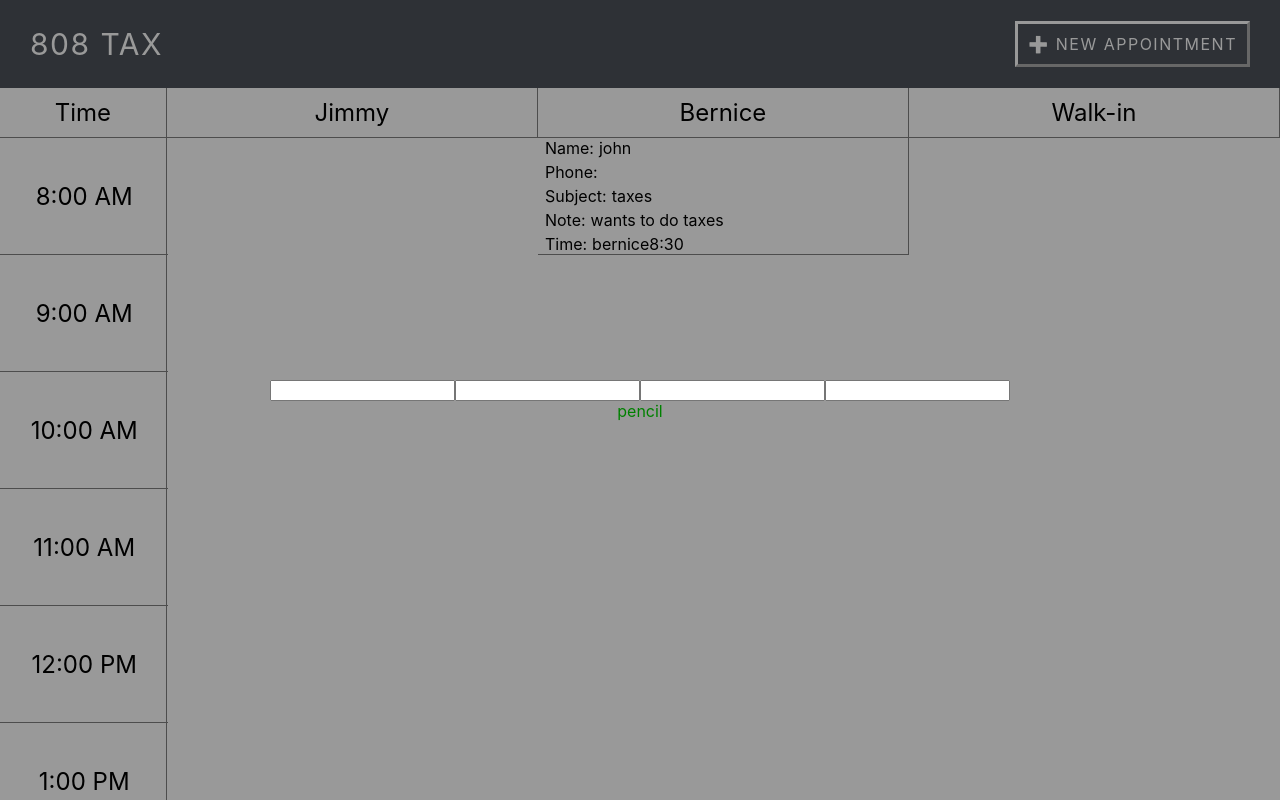
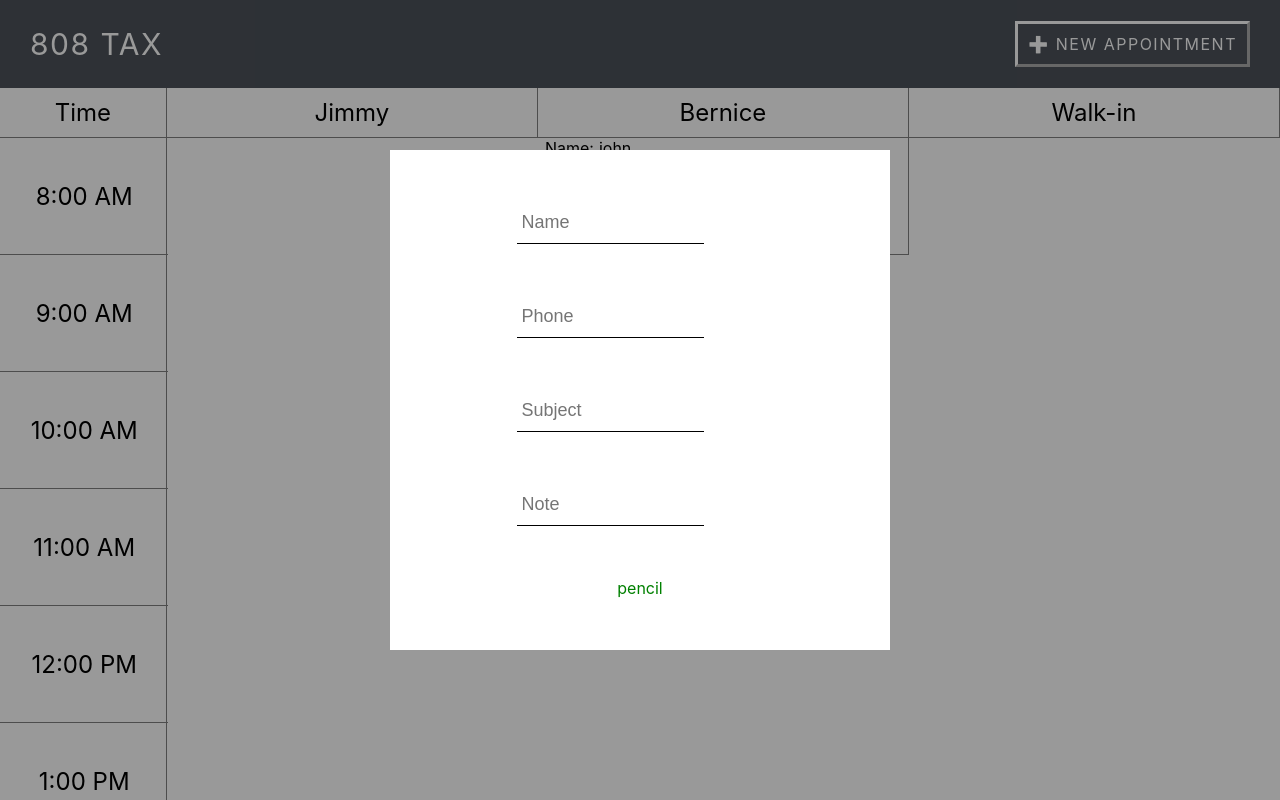
Before and after one commit to IsaiahHarris/808-Tax-Scheduling, a React (Create React App) app: page / in a window 1280 px wide. Both pictures are taken after a click on the element 722 px from the left and 196 px from the top of the page. Shown: the top 800 px of the page. Built offline with nearby package versions, Linux system fonts and the light colour scheme; no server answers.

Commit message:
fix weird 16 error

```diff
--- a/src/AppEdit/AppEdit.scss
+++ b/src/AppEdit/AppEdit.scss
@@ -0,0 +1,42 @@
+.item-edit-container {
+  height: 100%;
+  width: 100%;
+  display: flex;
+  flex-direction: column;
+  justify-content: center;
+  align-items: center;
+  .item-edit-form {
+    display: flex;
+    flex-direction: column;
+    justify-content: space-evenly;
+    align-items: center;
+    height: 100%;
+    width: 100%;
+    .input {
+      font-size: 22px;
+      input {
+        background: none;
+
+        font-size: 18px;
+        padding: 10px 10px 10px 5px;
+        display: block;
+        width: 70%;
+        border: none;
+        border-radius: 0;
+        border-bottom: 1px solid black;
+        &:focus {
+          outline: none;
+        }
+        &:focus ~ label,
+        &:valid ~ label {
+          top: -14px;
+          font-size: 12px;
+          color: blue;
+        }
+        &:focus ~ .bar:before {
+          width: 100%;
+        }
+      }
+    }
+  }
+}
--- a/src/AppEdit/index.js
+++ b/src/AppEdit/index.js
@@ -41,37 +41,58 @@ class AppEdit extends Component {
       <div className="item-edit-container">
         {true && (
           <div className="item-edit-form">
+            <div className="input">
+              {/* <div className="label">Name:</div> */}
               <input
                 type="text"
                 name="nameInput"
                 id="name"
                 value={this.state.nameInput}
                 onChange={this.handleInputChange('nameInput')}
+                placeholder="Name"
+                autoComplete="off"
               />
+            </div>
+            <div className="input">
+              {/* <div className="label">Phone:</div> */}
               <input
                 type="text"
                 name="phoneInput"
                 id="phone"
                 value={this.state.phoneInput}
                 onChange={this.handleInputChange('phoneInput')}
+                placeholder="Phone"
+                autoComplete="off"
               />
+            </div>
+            <div className="input">
+              {/* <div className="label">Subject:</div> */}
               <input
                 type="text"
                 name="subjectInput"
                 id="subject"
                 value={this.state.subjectInput}
                 onChange={this.handleInputChange('subjectInput')}
+                placeholder="Subject"
+                autoComplete="off"
               />
+            </div>
+            <div className="input">
+              {/* <div className="label">Note:</div> */}
               <input
                 type="text"
                 name="noteInput"
                 id="note"
                 value={this.state.noteInput}
                 onChange={this.handleInputChange('noteInput')}
+                placeholder="Note"
+                autoComplete="off"
               />
+            </div>
             <div className="edit-app-button">
               <div
                 onClick={() => {
+                  console.log(this.props.appId);
                   this.editApp(this.props.appId);
                 }}
                 className="button"
--- a/src/Appointment/Appointment.scss
+++ b/src/Appointment/Appointment.scss
@@ -5,9 +5,6 @@
   display: flex;
   justify-content: center;
   align-items: center;
-  .modal {
-    z-index: 10;
-  }
 
   .appointment {
     width: 100%;
@@ -45,6 +42,12 @@
     background-color: rgba(0, 0, 0, 0.4);
     .modal-content {
       color: green;
+      background-color: white;
+      display: flex;
+      justify-content: center;
+      align-items: center;
+      height: 500px;
+      width: 500px;
     }
   }
 }
--- a/src/Appointment/index.js
+++ b/src/Appointment/index.js
@@ -41,7 +41,11 @@ class Appointment extends Component {
           this.handleOpen();
         }}
       >
-        <div className="appointment" id={this.props.appId} ref={this.myRef}>
+        <div
+          className="appointment"
+          id={this.props.appId || 16}
+          ref={this.myRef}
+        >
           <div className="name">
             Name: <div className="desc">{this.props.name}</div>
           </div>
--- a/src/actions/index.js
+++ b/src/actions/index.js
@@ -13,6 +13,7 @@ export const loadAppointments = () => {
 
 export const editApp = data => {
   return dispatch => {
+    console.log(data.id, 'data.id');
     return axios.put(`/api/appointments/${data.id}`, data).then(response => {
       dispatch({ type: EDIT_APP, appointment: response.data });
     });
```
Also changed, not shown: 1 other file (tests, documents, lock files or other folders). Lines whose indentation alone changed are shown as unchanged.
